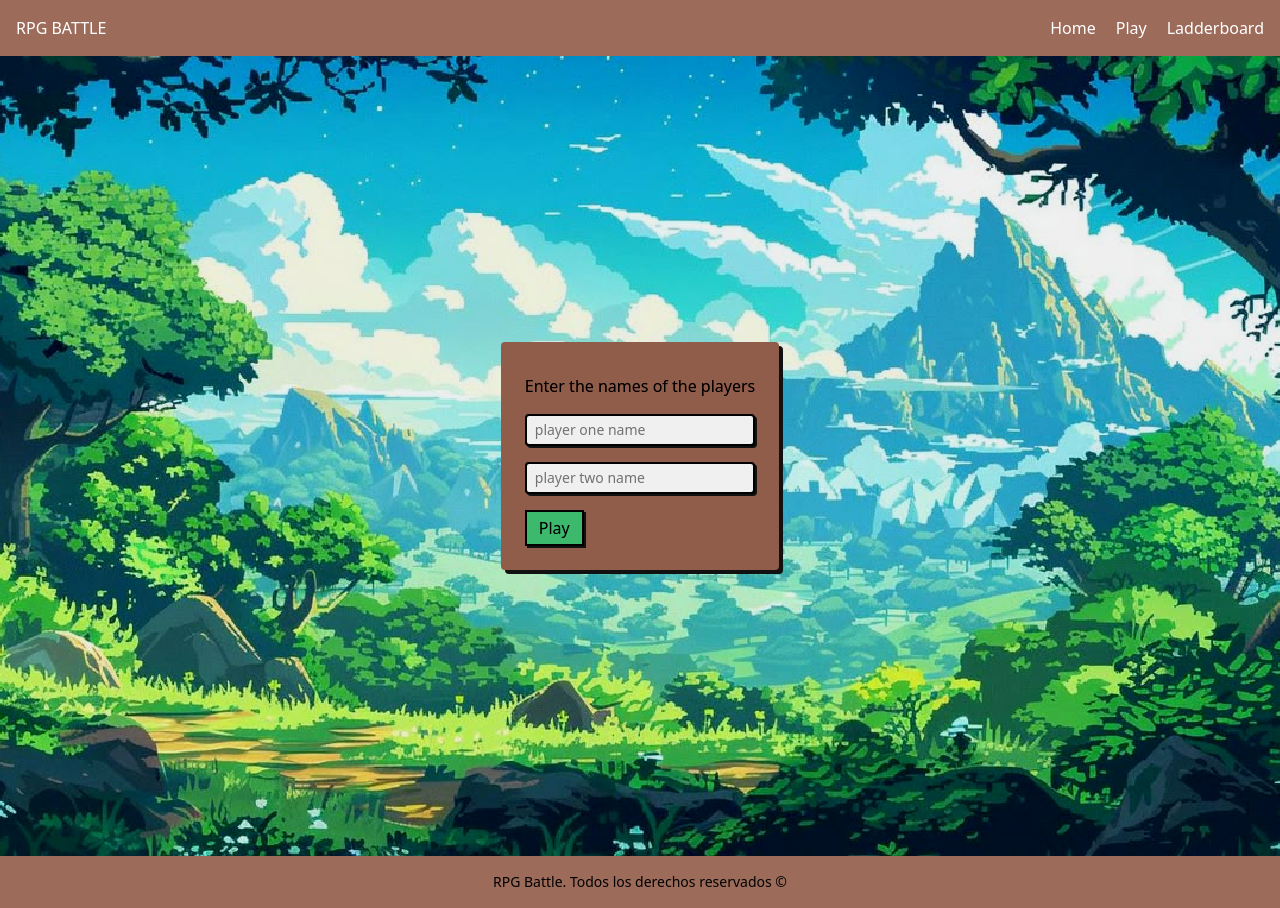
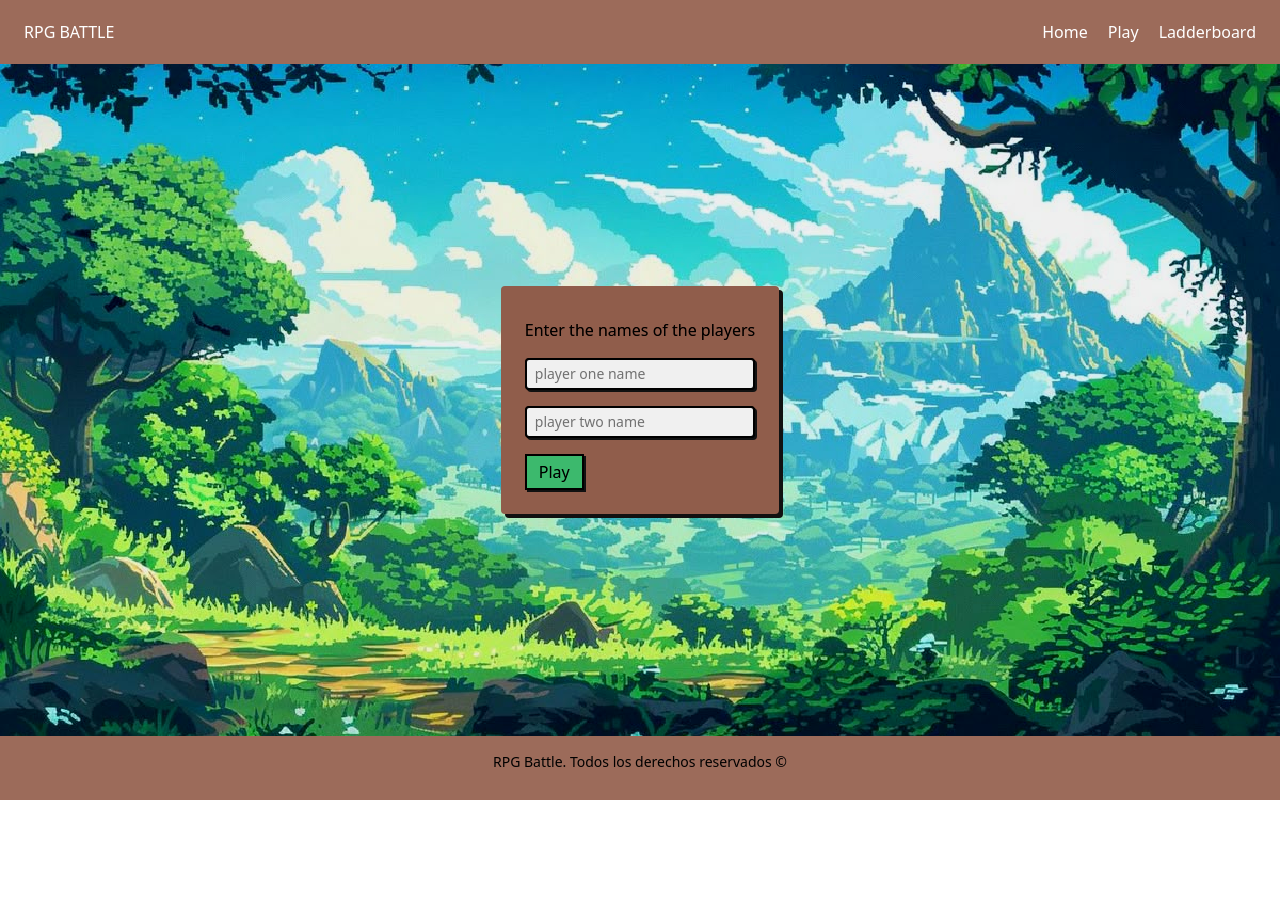
Before and after one commit to kolujas/rpg-battle-game, a website built with Vite: page src/views/home.html in a window 1280 px wide. After the commit the page ends 800 px from the top, so only its background shows below. Built offline with nearby package versions, Linux system fonts and the light colour scheme.

Commit message:
overflow fixed

```diff
--- a/src/views/home.html
+++ b/src/views/home.html
@@ -6,8 +6,11 @@
     <title>RPG Battle Game - Home</title>
   </head>
   <body class="overflow-x-hidden">
-    <header class="bg-[var(--primary)] py-4 text-white">
-      <nav class="flex items-center justify-between px-4">
+    <div class="wrapper flex flex-col h-screen">
+      <header
+        class="bg-[var(--primary)] text-white flex items-center h-[16%] sm:h-[8%]"
+      >
+        <nav class="flex justify-between items-center w-full px-6">
           <h1 class="hover:translate-y-[2px] inline-block">RPG BATTLE</h1>
           <ul
             class="flex flex-col sm:flex-row gap-3 sm:gap-5 justify-end text-end"
@@ -20,7 +23,7 @@
       </header>
 
       <main
-      class="main flex justify-center items-center h-screen bg-[url('/background.jpg')] bg-no-repeat bg-cover bg-center [image-rendering:pixelated] [filter:brightness(90%)_contrast(110%)_saturate(105%)]"
+        class="main flex justify-center items-center bg-[url('/background.jpg')] bg-no-repeat bg-cover bg-center [image-rendering:pixelated] [filter:brightness(90%)_contrast(110%)_saturate(105%)] h-[84%]"
       >
         <form
           class="flex flex-col gap-4 m-8 justify-center bg-[var(--primary)] p-6 rounded shadow-[4px_4px_0_var(--text)]"
@@ -56,12 +59,13 @@
         </form>
       </main>
 
-    <footer class="bg-[var(--primary)]">
+      <footer class="bg-[var(--primary)] h-[8%]">
         <div>
           <p class="text-sm text-center p-4">
             RPG Battle. Todos los derechos reservados &copy;
           </p>
         </div>
       </footer>
+    </div>
   </body>
 </html>
```
Lines whose indentation alone changed are shown as unchanged.
